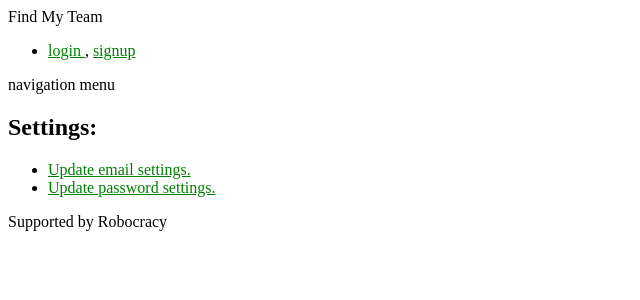
After one commit to AlexandreEichenberger/findmyteam, a Django app: page /match/settings in a window 1280 px wide. The commit adds this page. Shown: the top 300 px of the page, without its empty margins (0-640 px from the left). Run offline with Django 3.2, Linux system fonts and the light colour scheme.

Commit message:
settings in place, before using access control

```diff
--- a/findmyteam/findmyteam/settings.py
+++ b/findmyteam/findmyteam/settings.py
@@ -148,6 +148,7 @@ ACCOUNT_USERNAME_MIN_LENGTH = 3
 LOGIN_REDIRECT_URL = '/match/'
 ACCOUNT_LOGOUT_REDIRECT_URL = '/accounts/login/'
 
+# handle email
 EMAIL_BACKEND = 'django.core.mail.backends.smtp.EmailBackend'
 EMAIL_USE_TLS = True
 EMAIL_HOST = 'smtp.gmail.com'
@@ -157,6 +158,5 @@ try:
 except:
   print("You must define email password: export ROBO_MAIL_INFO = \"password\"")
   raise
-
 EMAIL_PORT = 587
 DEFAULT_FROM_EMAIL = EMAIL_HOST_USER
--- a/findmyteam/match/templates/base.html
+++ b/findmyteam/match/templates/base.html
@@ -6,6 +6,20 @@
 <html>
 <head>
 Find My Team
+<nav>
+<ul>
+  <li>
+    {% if user.is_authenticated %}
+      Hi {{ user.username }},
+      <a id="settings" href="{% url 'match:settings' %}"> settings</a>,
+      <a id="logout" href="/accounts/logout"> logout </a>
+    {% else %}
+      <a id="login" href="/accounts/login"> login </a>,
+      <a id="signup" href="/accounts/signup"> signup </a>
+    {% endif %}
+  </li>
+</ul>
+</nav>
 </head>
 
 <body>
--- /dev/null
+++ b/findmyteam/match/templates/match/settings.html
@@ -0,0 +1,20 @@
+{% extends "base.html" %}
+{% block content %}
+
+
+<h2>
+Settings:
+</h2>
+
+<ul>
+  <li>
+    <a href="/accounts/email"> Update email settings.</a>
+  </li>
+  <li>
+    <a href="/accounts/password/change/"> Update password settings.</a>
+  </li>
+
+</ul>
+
+
+{% endblock %}
--- a/findmyteam/match/urls.py
+++ b/findmyteam/match/urls.py
@@ -6,6 +6,7 @@ app_name = "match"
 
 urlpatterns = [
     url(r'^$', views.index, name='index'),
+    url(r'^settings$', views.settings, name='settings'),
     # person
     url(r'^(?P<pusername>[a-zA-Z_]+)/person_viewing_team/(?P<tusername>[a-zA-Z_]+)/$', views.person_viewing_team, name='person_viewing_team'),
     url(r'^(?P<pusername>[a-zA-Z_]+)/person_inviting_team/(?P<tusername>[a-zA-Z_]+)/$', views.person_inviting_team, name='person_inviting_team'),
--- a/findmyteam/match/views.py
+++ b/findmyteam/match/views.py
@@ -4,8 +4,14 @@ from django.http import HttpResponse
 # Create your views here.
 from .models import Team, Person, Invite
 
+################################################################################
+# general
+
 def index(request):
-    return HttpResponse("Hello, world. You're at find my team page.")
+    return render(request, 'match/index.html', {})
+
+def settings(request):
+    return render(request, 'match/settings.html', {})
 
 max_travel_distance = 200
 
```
Also changed, not shown: findmyteam/match/templates/match/index.html (added, +11 -0 lines), findmyteam/db.sqlite3.
